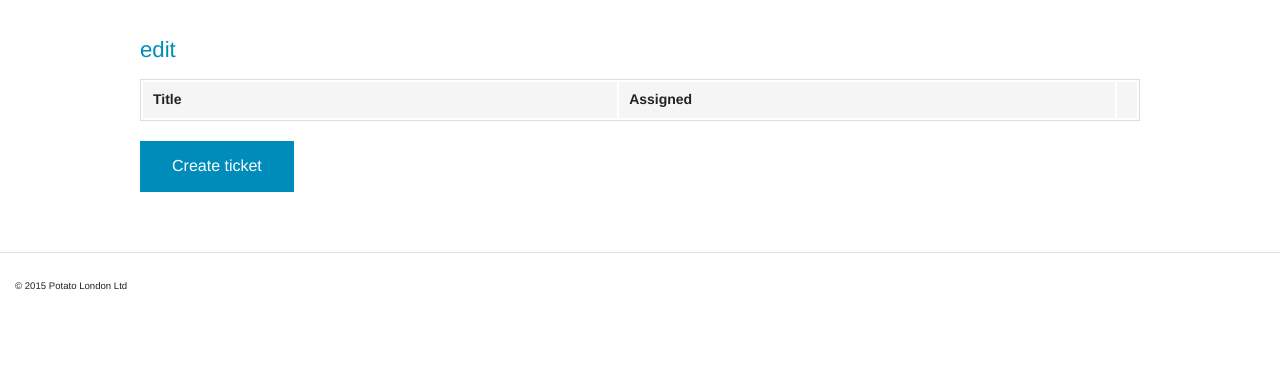
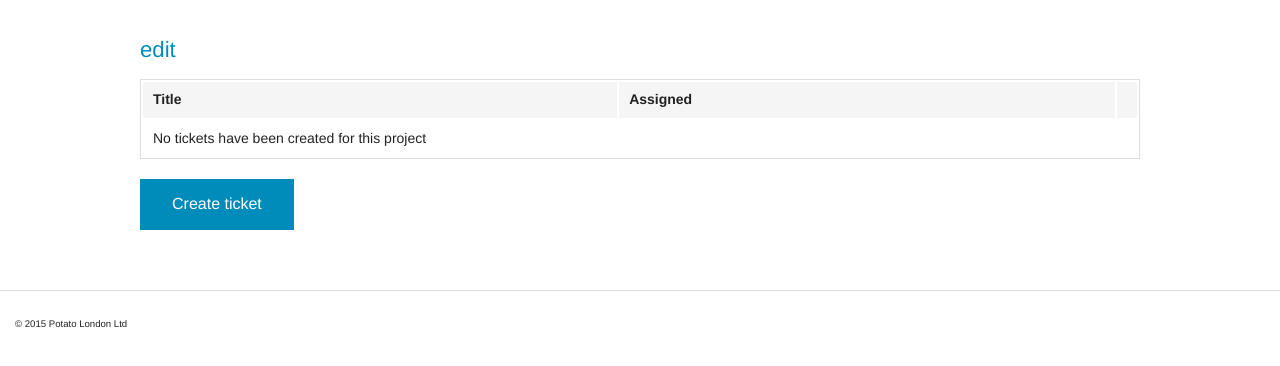
Before and after one commit to wengole/potato_be_task, a Django app: template tracker/templates/site/project_detail.html in a window 1280 px wide. Shown: the part 45-411 px from the top of the page. Run offline with Django 3.2, Linux system fonts and the light colour scheme; the template is opened without the code that fills it, so the values that code supplies are empty.

Commit message:
Show a message when a project has no tickets

```diff
--- a/tracker/templates/site/project_detail.html
+++ b/tracker/templates/site/project_detail.html
@@ -31,6 +31,12 @@
 						</a>
 					</td>
 				</tr>
+                {% empty %}
+                <tr>
+                    <td colspan="3">
+                        No tickets have been created for this project
+                    </td>
+                </tr>
 				{% endfor %}
 			</tbody>
 		</table>
```
